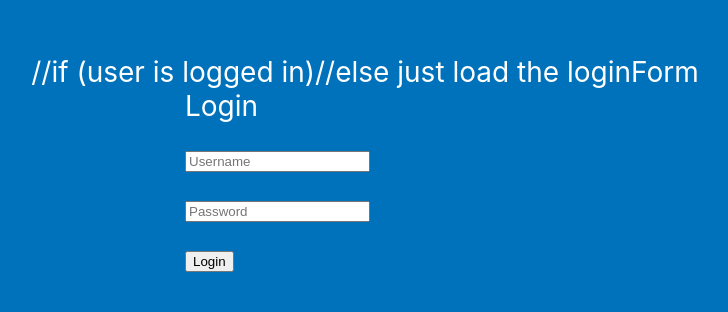
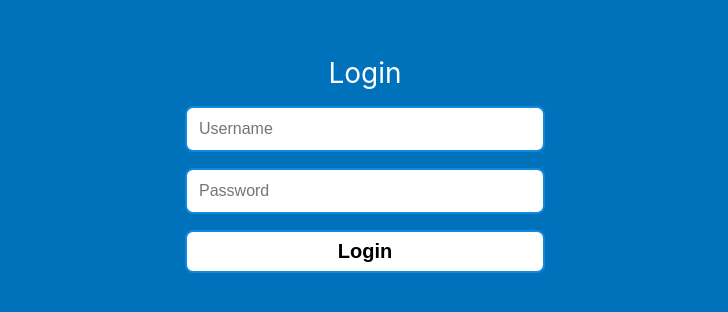
Before and after one commit to Dragonflies6779/IT-Project-2020, a React (Create React App) app: page / in a window 1280 px wide. Shown: the part 236-548 px from the top of the page, without its empty margins (275-1003 px from the left). Built offline with nearby package versions, Linux system fonts and the light colour scheme.

Commit message:
css changes

```diff
--- a/src/App.css
+++ b/src/App.css
@@ -9,6 +9,7 @@ body, html, #root, .app, .container{
   display: flex;
   flex-direction: column;
   align-items: center;
+  text-align: center;
   justify-content: center;
   background-color: #0072BB
 }
@@ -25,15 +26,15 @@ body, html, #root, .app, .container{
   padding-top: 16px;
 }
 
-.input {
+input {
   box-sizing: border-box;
   outline: none;
   border: solid 2px #1189de;
-  border-radius: 4px;
+  border-radius: 8px;
   color: #292929;
   width: 100%;
   padding: 12px;
-  font-size: 14px;
+  font-size: 16px;
   background: rgba(255, 255, 255, 1);
 }
 
@@ -41,15 +42,15 @@ body, html, #root, .app, .container{
   padding-top: 16px;
 }
 
-.btn {
+button {
   width: 100%;
   min-width: 280px;
-  color: #565656;
-  padding: 12px;
-  font-size: 14px;
+  padding: 20px, 20px;
+  font-size: 20px;
+  padding: 8px;
   font-weight: bold;
   border: solid 2px #1189de;
-  border-radius: 4px;
-  background: #fff;
+  border-radius: 8px;
+  background: #FFFFFF;
   cursor: pointer;
 }
--- a/src/App.js
+++ b/src/App.js
@@ -11,9 +11,6 @@ class App extends React.Component {
       <div className = "app">
         <div className = 'container'>
 
-          //if (user is logged in){}
-          //else just load the loginForm
-
             <LoginForm/>
         </div>
       </div>
```
